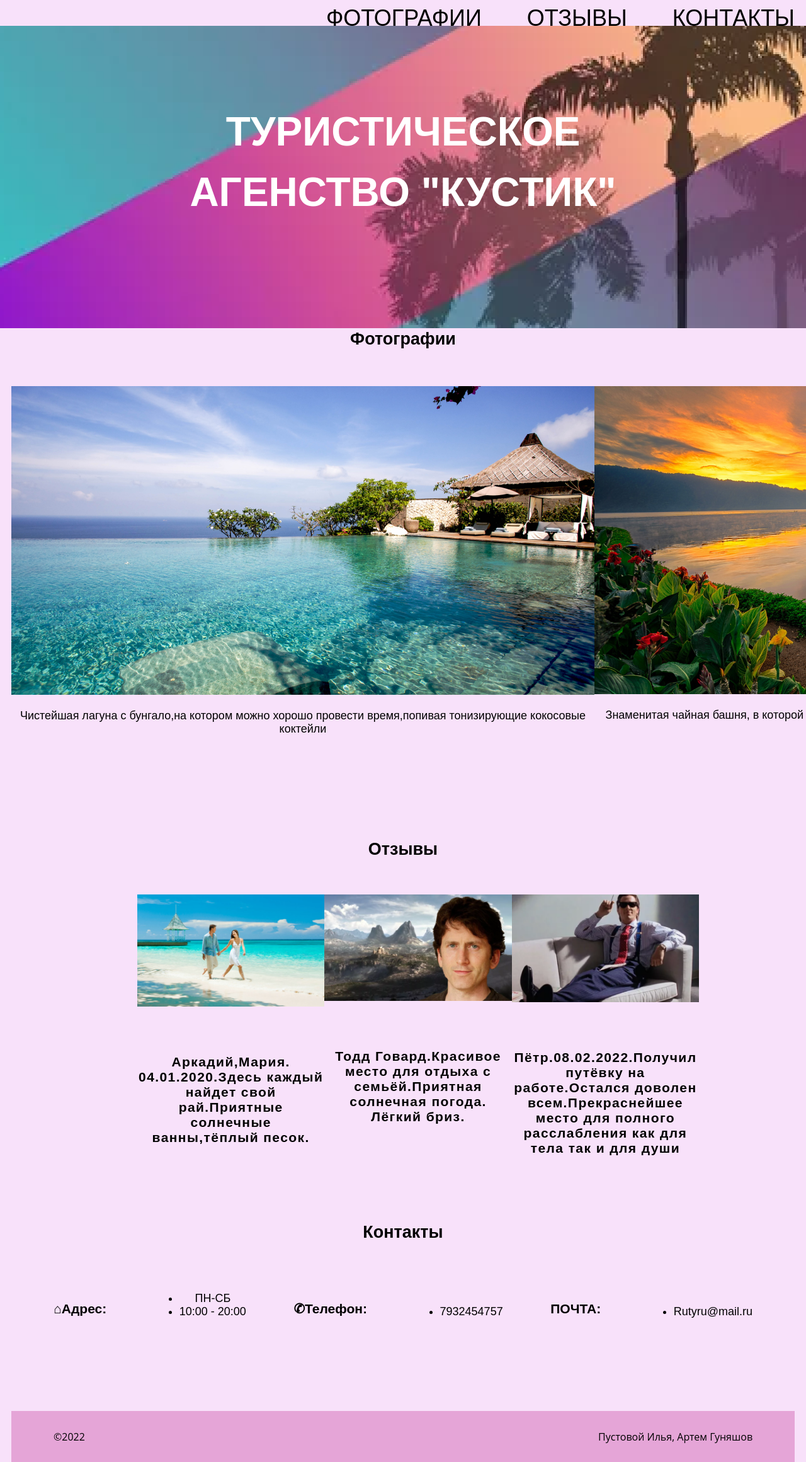
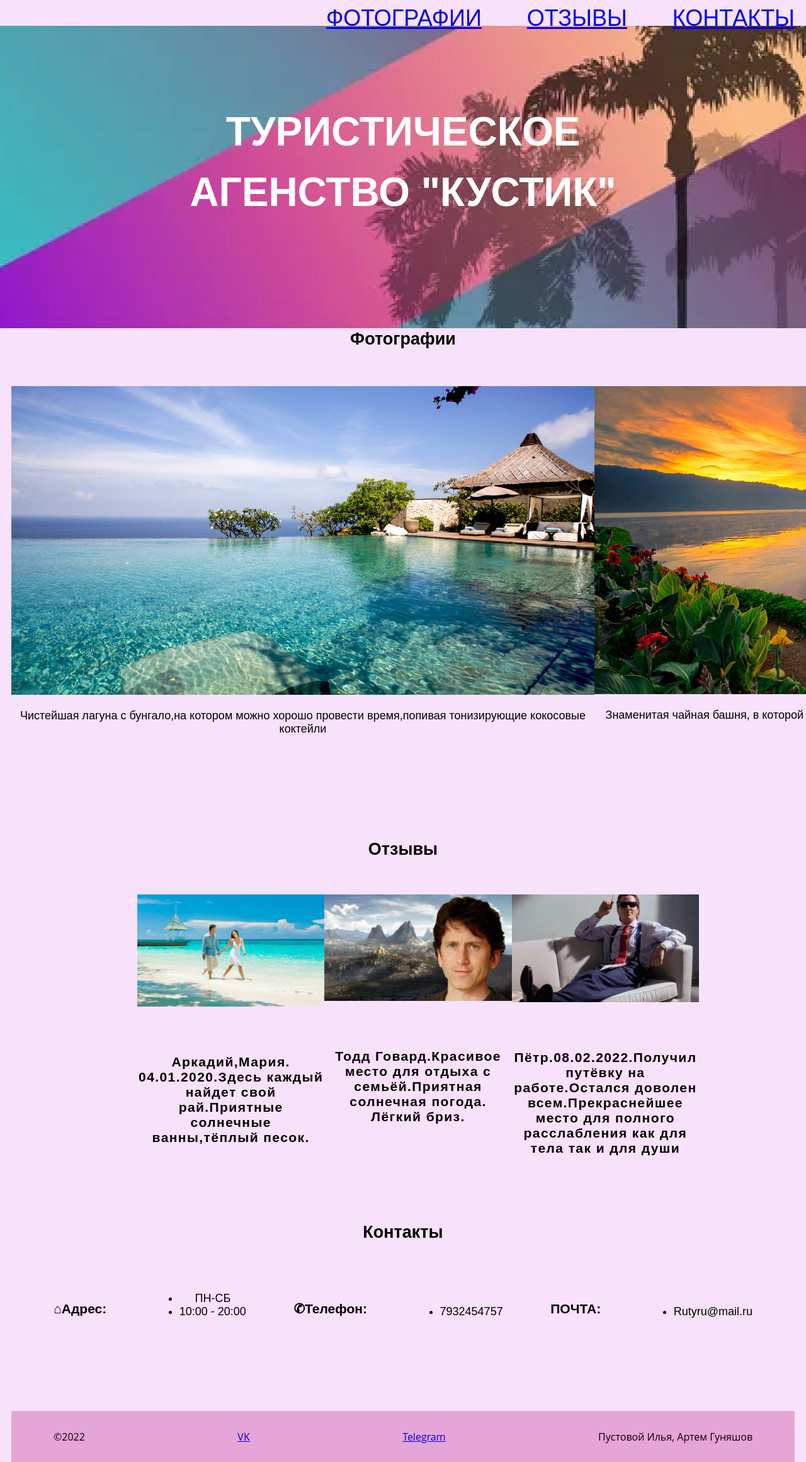
Before and after one commit to RobotChiken57/job7, a plain HTML site: page index.html in a window 1280 px wide. Shown: the top 2321 px of the page at 63% size. Drawn offline with Linux system fonts and the light colour scheme.

Commit message:
Add files via upload

```diff
--- a/index.html
+++ b/index.html
@@ -10,9 +10,9 @@
 <body>
     <header>
         <nav>
-            <li>Фотографии</li>
-            <li>Отзывы</li>
-            <li>Контакты</li>
+            <li><a href="#foto" class = "abc">Фотографии</a></li>
+            <li><a href="#ots" class = "abc">Отзывы</a></li>
+            <li><a href="#Contacts" class = "abc">Контакты</a></li>
         </nav>
     </header>
     <div class="bg">
@@ -21,6 +21,7 @@
         </div>
     </div>
     <div class="wrapper">
+        <a name="foto"></a>
         <h2>Фотографии</h2>
     </div>
 
@@ -33,6 +34,7 @@
         </div>
     </div>
     <div class="wrapper">
+        <a name="ots"></a>
         <h2>Отзывы</h2>
     </div>
     <div class="hp"></div>
@@ -48,6 +50,7 @@
         </div>
     </div>
     <div class="wrapper">
+        <a name="Contacts"></a>
         <h2>Контакты</h2>
         <div class="footer-contact">
         <h3>⌂Адрес:</h3>
@@ -70,6 +73,8 @@
             <div class="wrapper">
                 <div class="box-footer">
                     <span>©2022</span>
+                    <a href="https://vk.com/pustovoi.ilya">VK</a>
+                    <a href="telegram.org">Telegram</a>
                     <span>Пустовой Илья, Артем Гуняшов</span>
                 </div>
             </div>
```
